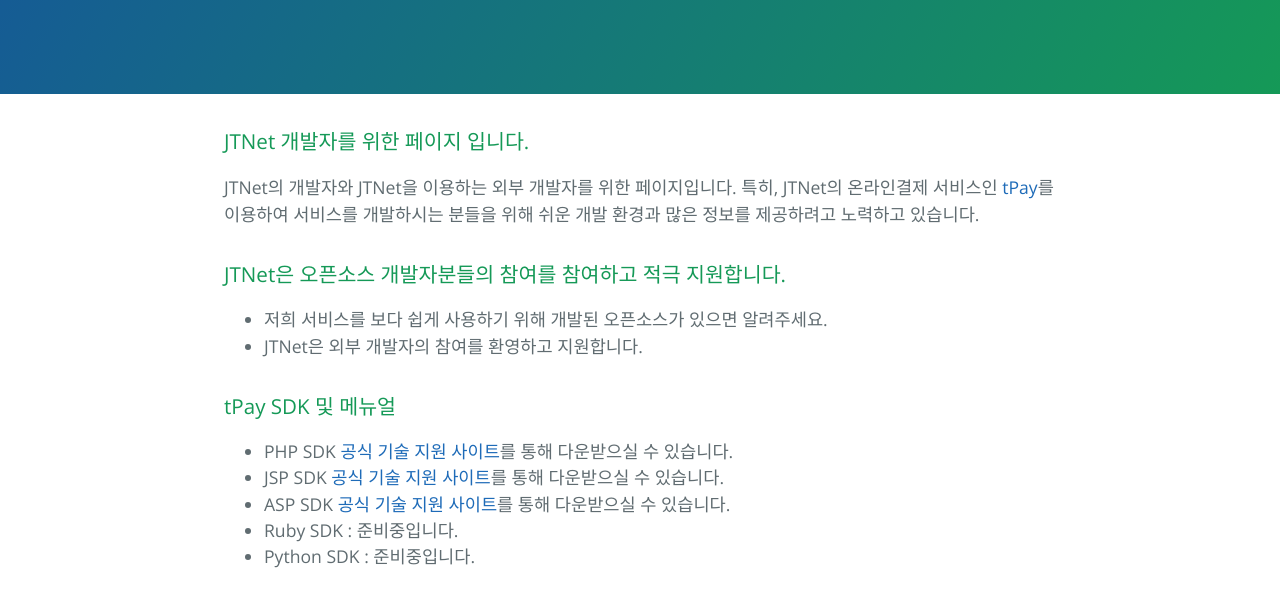
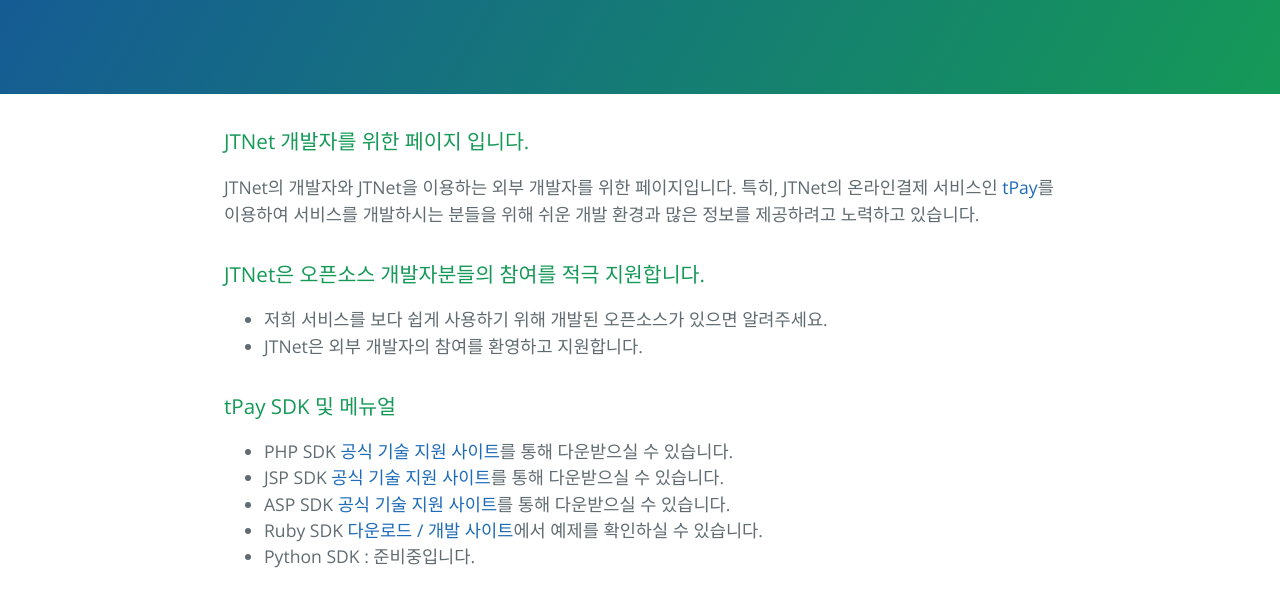
Before and after one commit to JTNet/jtnet.github.io, a plain HTML site: page index.html in a window 1280 px wide. Shown: the part 176-775 px from the top of the page. Drawn offline with nearby package versions, Linux system fonts and the light colour scheme.

Commit message:
Replace master branch with page content via GitHub

```diff
--- a/index.html
+++ b/index.html
@@ -22,7 +22,7 @@
 <p>JTNet의 개발자와 JTNet을 이용하는 외부 개발자를 위한 페이지입니다. 특히, JTNet의 온라인결제 서비스인 <a href="https://www.tpay.co.kr">tPay</a>를 이용하여 서비스를 개발하시는 분들을 위해 쉬운 개발 환경과 많은 정보를 제공하려고 노력하고 있습니다. </p>
 
 <h3>
-<a id="jtnet은-오픈소스-개발자분들의-참여를-참여하고-적극-지원합니다" class="anchor" href="#jtnet%EC%9D%80-%EC%98%A4%ED%94%88%EC%86%8C%EC%8A%A4-%EA%B0%9C%EB%B0%9C%EC%9E%90%EB%B6%84%EB%93%A4%EC%9D%98-%EC%B0%B8%EC%97%AC%EB%A5%BC-%EC%B0%B8%EC%97%AC%ED%95%98%EA%B3%A0-%EC%A0%81%EA%B7%B9-%EC%A7%80%EC%9B%90%ED%95%A9%EB%8B%88%EB%8B%A4" aria-hidden="true"><span class="octicon octicon-link"></span></a>JTNet은 오픈소스 개발자분들의 참여를 참여하고 적극 지원합니다.</h3>
+<a id="jtnet은-오픈소스-개발자분들의-참여를-적극-지원합니다" class="anchor" href="#jtnet%EC%9D%80-%EC%98%A4%ED%94%88%EC%86%8C%EC%8A%A4-%EA%B0%9C%EB%B0%9C%EC%9E%90%EB%B6%84%EB%93%A4%EC%9D%98-%EC%B0%B8%EC%97%AC%EB%A5%BC-%EC%A0%81%EA%B7%B9-%EC%A7%80%EC%9B%90%ED%95%A9%EB%8B%88%EB%8B%A4" aria-hidden="true"><span class="octicon octicon-link"></span></a>JTNet은 오픈소스 개발자분들의 참여를 적극 지원합니다.</h3>
 
 <ul>
 <li>저희 서비스를 보다 쉽게 사용하기 위해 개발된 오픈소스가 있으면 알려주세요.</li>
@@ -36,7 +36,7 @@
 <li>PHP SDK <a href="https://www.tpay.co.kr/support/TechnicalSupport.jsp">공식 기술 지원 사이트</a>를 통해 다운받으실 수 있습니다.</li>
 <li>JSP SDK <a href="https://www.tpay.co.kr/support/TechnicalSupport.jsp">공식 기술 지원 사이트</a>를 통해 다운받으실 수 있습니다.</li>
 <li>ASP SDK <a href="https://www.tpay.co.kr/support/TechnicalSupport.jsp">공식 기술 지원 사이트</a>를 통해 다운받으실 수 있습니다.</li>
-<li>Ruby SDK : 준비중입니다. </li>
+<li>Ruby SDK <a href="https://github.com/JTNet/tpay_ruby_sdk">다운로드 / 개발 사이트</a>에서 예제를 확인하실 수 있습니다.</li>
 <li>Python SDK : 준비중입니다.</li>
 </ul>
 
--- a/params.json
+++ b/params.json
@@ -1 +1 @@
-{"name":"JTNet 개발자 페이지","tagline":"","body":"### JTNet 개발자를 위한 페이지 입니다. \r\nJTNet의 개발자와 JTNet을 이용하는 외부 개발자를 위한 페이지입니다. 특히, JTNet의 온라인결제 서비스인 [tPay](https://www.tpay.co.kr)를 이용하여 서비스를 개발하시는 분들을 위해 쉬운 개발 환경과 많은 정보를 제공하려고 노력하고 있습니다. \r\n\r\n### JTNet은 오픈소스 개발자분들의 참여를 참여하고 적극 지원합니다.\r\n- 저희 서비스를 보다 쉽게 사용하기 위해 개발된 오픈소스가 있으면 알려주세요.\r\n- JTNet은 외부 개발자의 참여를 환영하고 지원합니다. \r\n\r\n### tPay SDK 및 메뉴얼\r\n- PHP SDK [공식 기술 지원 사이트](https://www.tpay.co.kr/support/TechnicalSupport.jsp)를 통해 다운받으실 수 있습니다.\r\n- JSP SDK [공식 기술 지원 사이트](https://www.tpay.co.kr/support/TechnicalSupport.jsp)를 통해 다운받으실 수 있습니다.\r\n- ASP SDK [공식 기술 지원 사이트](https://www.tpay.co.kr/support/TechnicalSupport.jsp)를 통해 다운받으실 수 있습니다.\r\n- Ruby SDK : 준비중입니다. \r\n- Python SDK : 준비중입니다.\r\n\r\n### tPay 심플결제 API 서비스\r\n> 이제까지 경험하지 못했던 API 서비스를 준비중입니다.  \r\n\r\n### Support or Contact\r\n질문 / 버그 / 제안 등 저희와 연락이 필요하면 언제든지 연락해주세요.\r\ndevpg@jtnet.co.kr\r\n","google":"","note":"Don't delete this file! It's used internally to help with page regeneration."}
+{"name":"JTNet 개발자 페이지","tagline":"","body":"### JTNet 개발자를 위한 페이지 입니다. \r\nJTNet의 개발자와 JTNet을 이용하는 외부 개발자를 위한 페이지입니다. 특히, JTNet의 온라인결제 서비스인 [tPay](https://www.tpay.co.kr)를 이용하여 서비스를 개발하시는 분들을 위해 쉬운 개발 환경과 많은 정보를 제공하려고 노력하고 있습니다. \r\n\r\n### JTNet은 오픈소스 개발자분들의 참여를 적극 지원합니다.\r\n- 저희 서비스를 보다 쉽게 사용하기 위해 개발된 오픈소스가 있으면 알려주세요.\r\n- JTNet은 외부 개발자의 참여를 환영하고 지원합니다. \r\n\r\n### tPay SDK 및 메뉴얼\r\n- PHP SDK [공식 기술 지원 사이트](https://www.tpay.co.kr/support/TechnicalSupport.jsp)를 통해 다운받으실 수 있습니다.\r\n- JSP SDK [공식 기술 지원 사이트](https://www.tpay.co.kr/support/TechnicalSupport.jsp)를 통해 다운받으실 수 있습니다.\r\n- ASP SDK [공식 기술 지원 사이트](https://www.tpay.co.kr/support/TechnicalSupport.jsp)를 통해 다운받으실 수 있습니다.\r\n- Ruby SDK [다운로드 / 개발 사이트] (https://github.com/JTNet/tpay_ruby_sdk)에서 예제를 확인하실 수 있습니다.\r\n- Python SDK : 준비중입니다.\r\n\r\n### tPay 심플결제 API 서비스\r\n> 이제까지 경험하지 못했던 API 서비스를 준비중입니다.  \r\n\r\n### Support or Contact\r\n질문 / 버그 / 제안 등 저희와 연락이 필요하면 언제든지 연락해주세요.\r\ndevpg@jtnet.co.kr\r\n","google":"","note":"Don't delete this file! It's used internally to help with page regeneration."}
```
